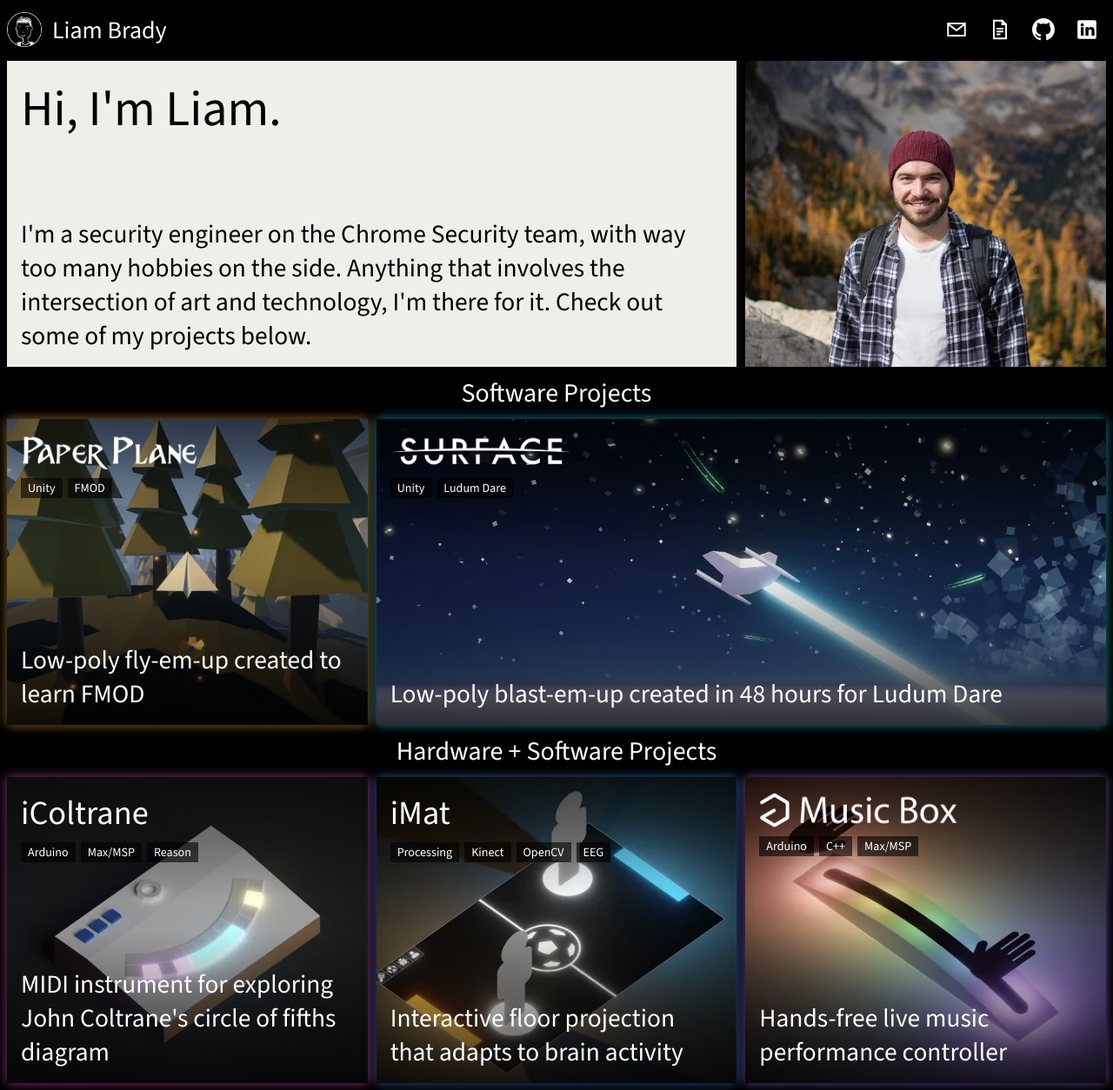
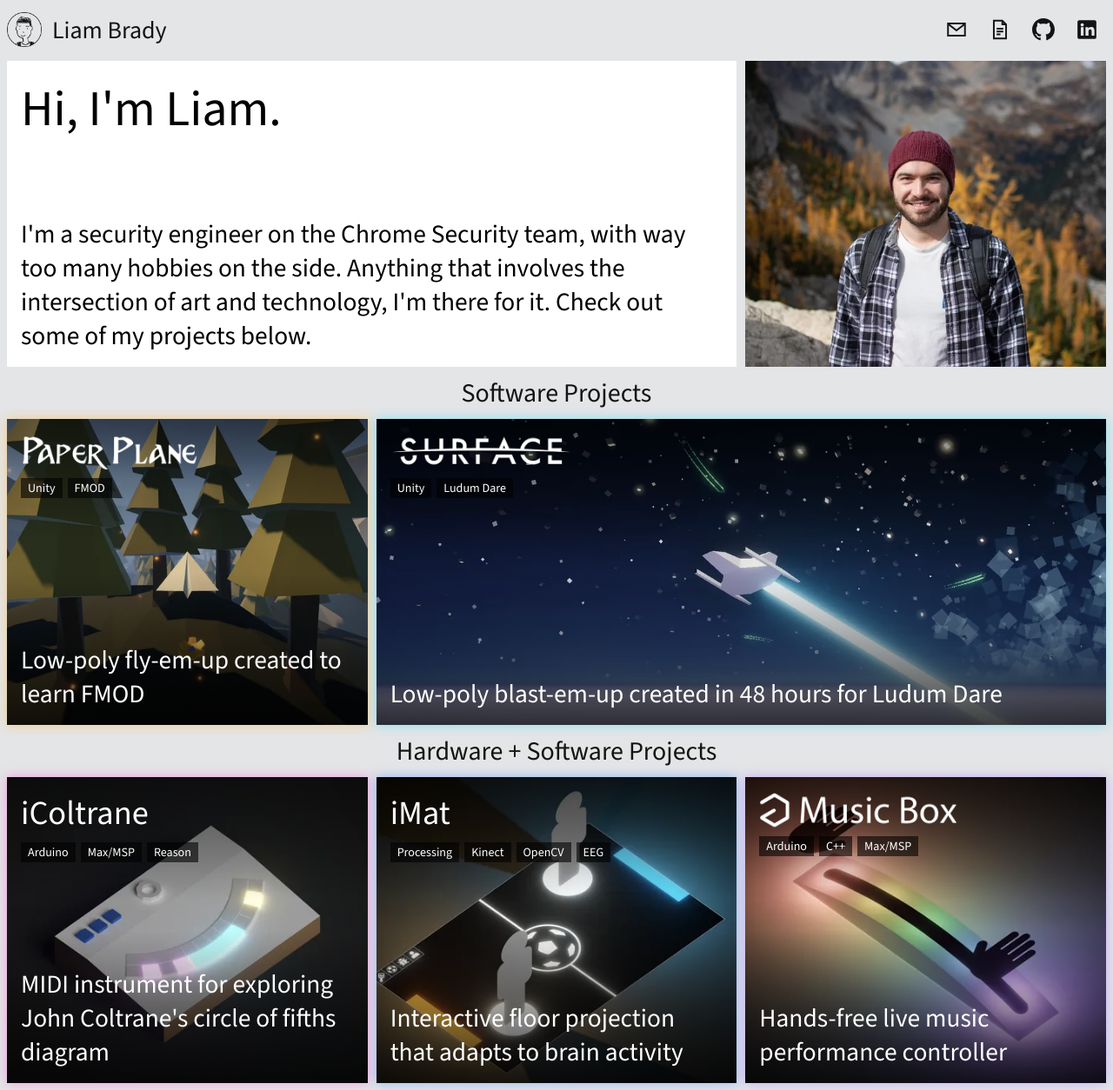
Before and after one commit to blu25/blu25.github.io, a Jekyll site: the page built from index.html, in a window 1280 px wide. Shown: the whole page at 87% size. Built offline with Jekyll 4.4.1, drawn with Linux system fonts in a browser that asks for light colours.

Commit message:
light mode

```diff
--- a/_includes/nav.html
+++ b/_includes/nav.html
@@ -11,7 +11,7 @@
           <svg viewBox="0 0 16 16" fill="currentColor"><path d="M8 0C3.58 0 0 3.58 0 8c0 3.54 2.29 6.53 5.47 7.59.4.07.55-.17.55-.38 0-.19-.01-.82-.01-1.49-2.01.37-2.53-.49-2.69-.94-.09-.23-.48-.94-.82-1.13-.28-.15-.68-.52-.01-.53.63-.01 1.08.58 1.23.82.72 1.21 1.87.87 2.33.66.07-.52.28-.87.51-1.07-1.78-.2-3.64-.89-3.64-3.95 0-.87.31-1.59.82-2.15-.08-.2-.36-1.02.08-2.12 0 0 .67-.21 2.2.82.64-.18 1.32-.27 2-.27.68 0 1.36.09 2 .27 1.53-1.04 2.2-.82 2.2-.82.44 1.1.16 1.92.08 2.12.51.56.82 1.27.82 2.15 0 3.07-1.87 3.75-3.65 3.95.29.25.54.73.54 1.48 0 1.07-.01 1.93-.01 2.2 0 .21.15.46.55.38A8.013 8.013 0 0016 8c0-4.42-3.58-8-8-8z"/></svg>
         </a>
         <a href="https://www.linkedin.com/in/liambrady25" target="_blank" class="icon" aria-label="LinkedIn" title="LinkedIn">
-          <svg viewBox="0 0 24 24"><rect x="2" y="2" width="20" height="20" rx="2" fill="currentColor"/><g fill="#000"><circle cx="7" cy="7" r="1.7"/><path d="M5.5 9.5h3v9h-3z M10.5 9.5h2.9v1.3c.5-.9 1.6-1.6 3.1-1.6 3 0 3.5 2 3.5 4.5v4.8h-3v-4.3c0-1.1 0-2.4-1.5-2.4s-1.8 1.1-1.8 2.3v4.4h-3.2z"/></g></svg>
+          <svg viewBox="0 0 24 24"><rect x="2" y="2" width="20" height="20" rx="2" fill="currentColor"/><g fill="#e4e5e7"><circle cx="7" cy="7" r="1.7"/><path d="M5.5 9.5h3v9h-3z M10.5 9.5h2.9v1.3c.5-.9 1.6-1.6 3.1-1.6 3 0 3.5 2 3.5 4.5v4.8h-3v-4.3c0-1.1 0-2.4-1.5-2.4s-1.8 1.1-1.8 2.3v4.4h-3.2z"/></g></svg>
         </a>
       </nav>
     </header>
--- a/_layouts/default.html
+++ b/_layouts/default.html
@@ -36,7 +36,7 @@
 
   </head>
 
-  <body style="--primary: {{ page.primary | default: '#ffd84d' }}; --secondary: {{ page.secondary | default: '#f0eee9' }}">
+  <body style="--primary: {{ page.primary | default: '#ffd84d' }}; --secondary: {{ page.secondary | default: '#ffffff' }}">
 
     {% include nav.html %}
     <div id="grid-container">
--- a/css/styles.css
+++ b/css/styles.css
@@ -1,5 +1,6 @@
+/* Light page so the dark tiles stand out as blocks */
 body {
-	background-color: black;
+	background-color: #e4e5e7;
 }
 
 #grid-container {
@@ -103,7 +104,7 @@ iframe {
 
 .topbar a {
 	box-shadow: none;
-	color: white;
+	color: #141414;
 	text-decoration: none;
 }
 
@@ -133,10 +134,14 @@ iframe {
 	transition: filter 0.2s;
 }
 
-/* Links glow, matching the link tiles */
+/* The doodle is drawn in white lines; flip it to dark for the light page */
+.brand img {
+	filter: invert(1);
+}
+
 .brand:hover, .brand:focus-visible,
 .icon:hover svg, .icon:focus-visible svg {
-	filter: drop-shadow(0 0 6px white);
+	filter: drop-shadow(0 0 6px rgba(0, 0, 0, 0.35));
 }
 
 .topbar a:focus-visible {
@@ -240,6 +245,12 @@ iframe {
 	grid-row-start: span 2;
 	/* Stretch over both rows instead of computing their height */
 	height: auto;
+}
+
+/* Section labels sit on the page, not in a tile */
+.box.mini {
+	background: none;
+	color: #141414;
 }
 
 .mini {
```
